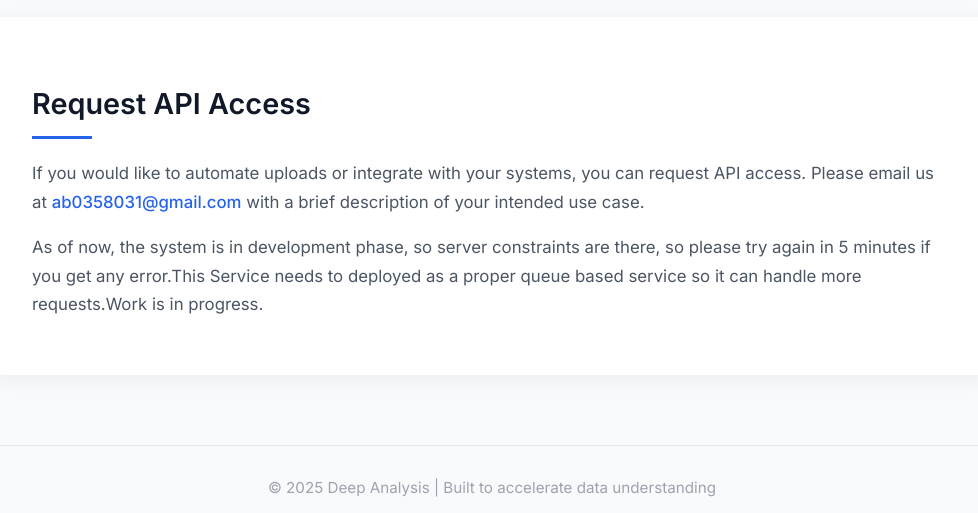
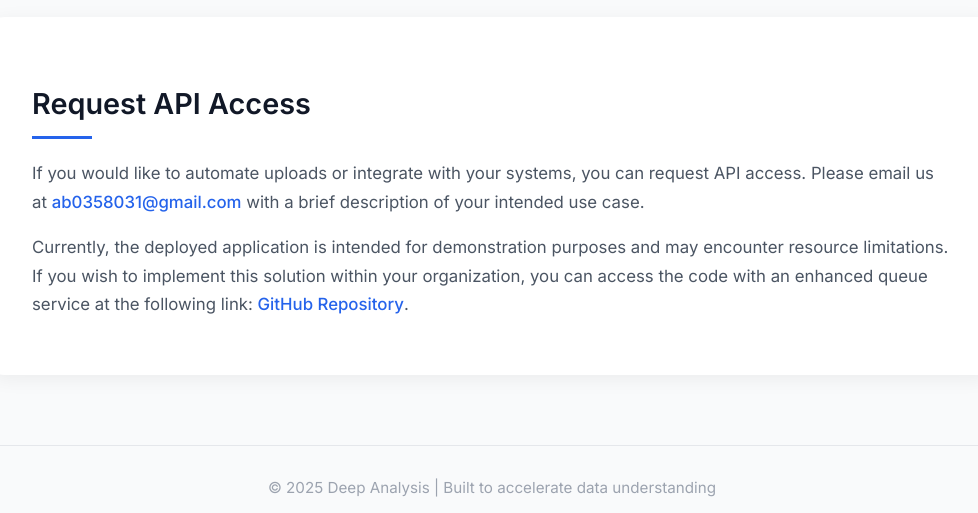
Before and after one commit to aditya699/deep-analysis, a FastAPI app: page / in a window 1280 px wide. Shown: the part 999-1512 px from the top of the page, without its empty margins (148-1126 px from the left). Run offline with FastAPI, Linux system fonts and the light colour scheme; parts of the project's set-up code (start-up, migrations or seed data) failed here and were passed over.

Commit message:
added note

```diff
--- a/templates/index.html
+++ b/templates/index.html
@@ -256,7 +256,7 @@
   <div class="card">
     <h2>Request API Access</h2>
     <p>If you would like to automate uploads or integrate with your systems, you can request API access. Please email us at <a href="mailto:ab0358031@gmail.com" style="color: var(--primary); text-decoration: none; font-weight: 500;">ab0358031@gmail.com</a> with a brief description of your intended use case.</p>
-    <p>As of now, the system is in development phase, so server constraints are there, so please try again in 5 minutes if you get any error.This Service needs to deployed as a proper queue based service so it can handle more requests.Work is in progress.</p>
+    <p>Currently, the deployed application is intended for demonstration purposes and may encounter resource limitations. If you wish to implement this solution within your organization, you can access the code with an enhanced queue service at the following link: <a href="https://github.com/aditya699/deep-analysis/tree/dev_aditya" target="_blank" style="color: var(--primary); text-decoration: none; font-weight: 500;">GitHub Repository</a>.</p>
   </div>
 </section>
 
```
